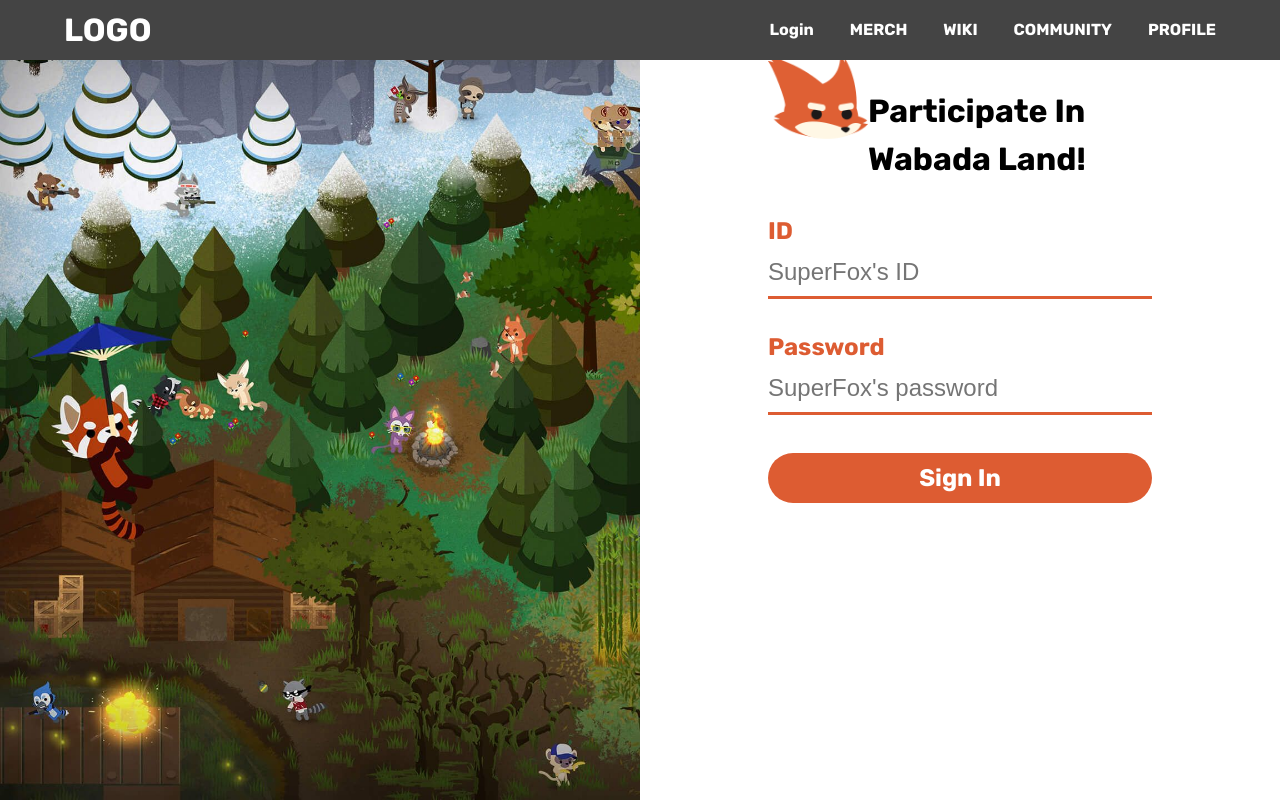
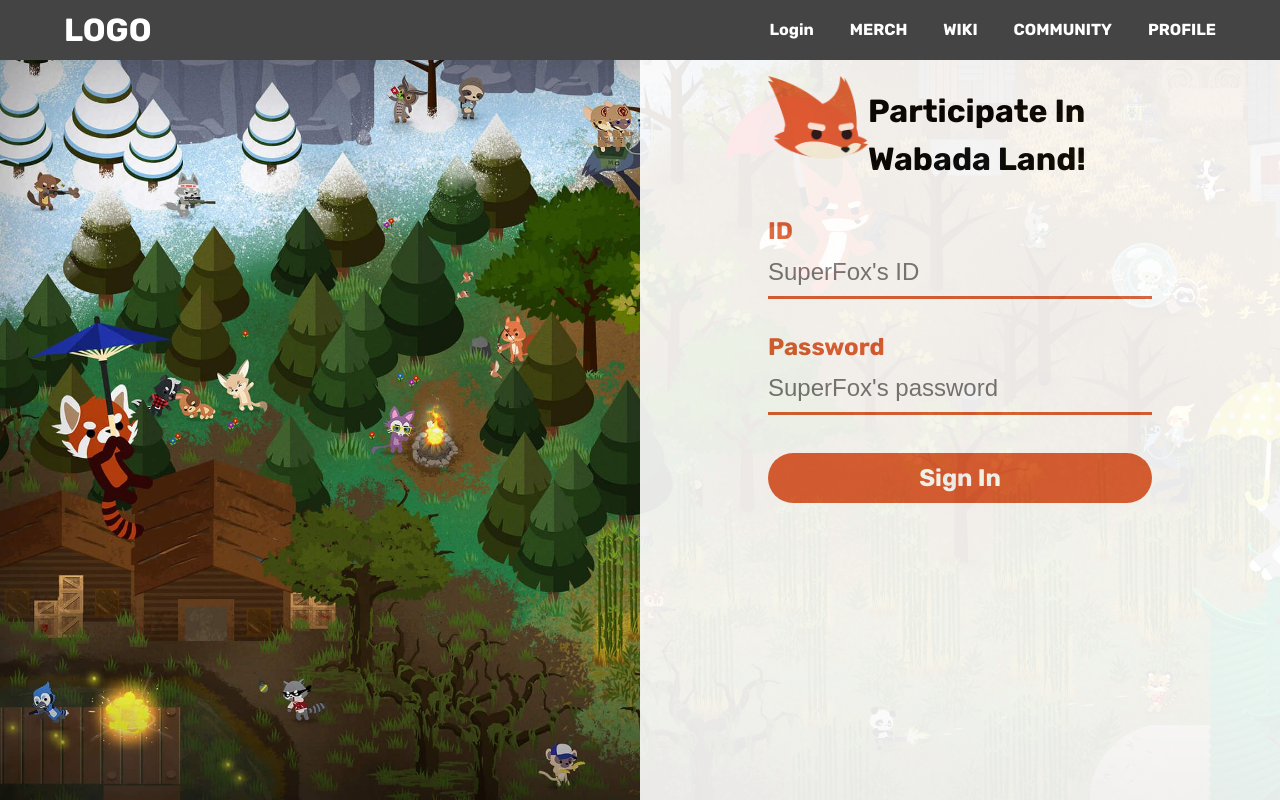
Before and after one commit to LoadWithWater/wabada, a React (Vite) app: page /login in a window 1280 px wide. Built offline with nearby package versions, Linux system fonts and the light colour scheme; a web font is replaced by a local one.

Commit message:
Login Page Correct

```diff
--- a/src/routes/login/index.module.css
+++ b/src/routes/login/index.module.css
@@ -14,6 +14,7 @@ body {
     flex-direction: column;
     align-items: center;
     background-color: #FFFFFF;
+    opacity: 0.9;
     width: 50vw;
     height: 100vh;
     padding: 10px 0px 10px 0px;
@@ -33,7 +34,7 @@ body {
 .loginImage {
     width: 100px;
     height: 100px;
-    margin-top: 10%;
+    margin-top: 15%;
 }
 
 h1 {
@@ -49,6 +50,7 @@ h1 {
     border-left: none;
     border-right: none;
     border-bottom: 3px solid #dd5c32;
+    outline: none;
 }
 
 h2 {
```
